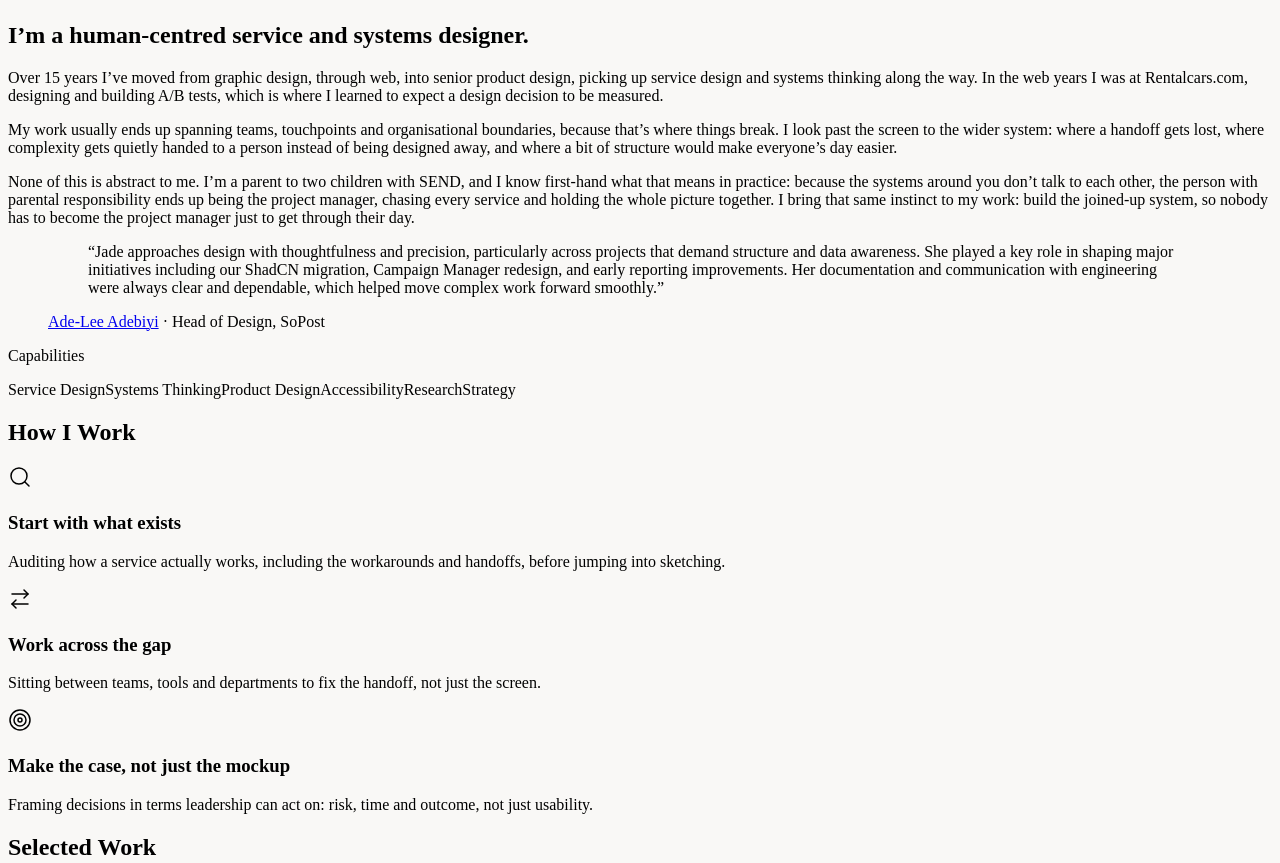
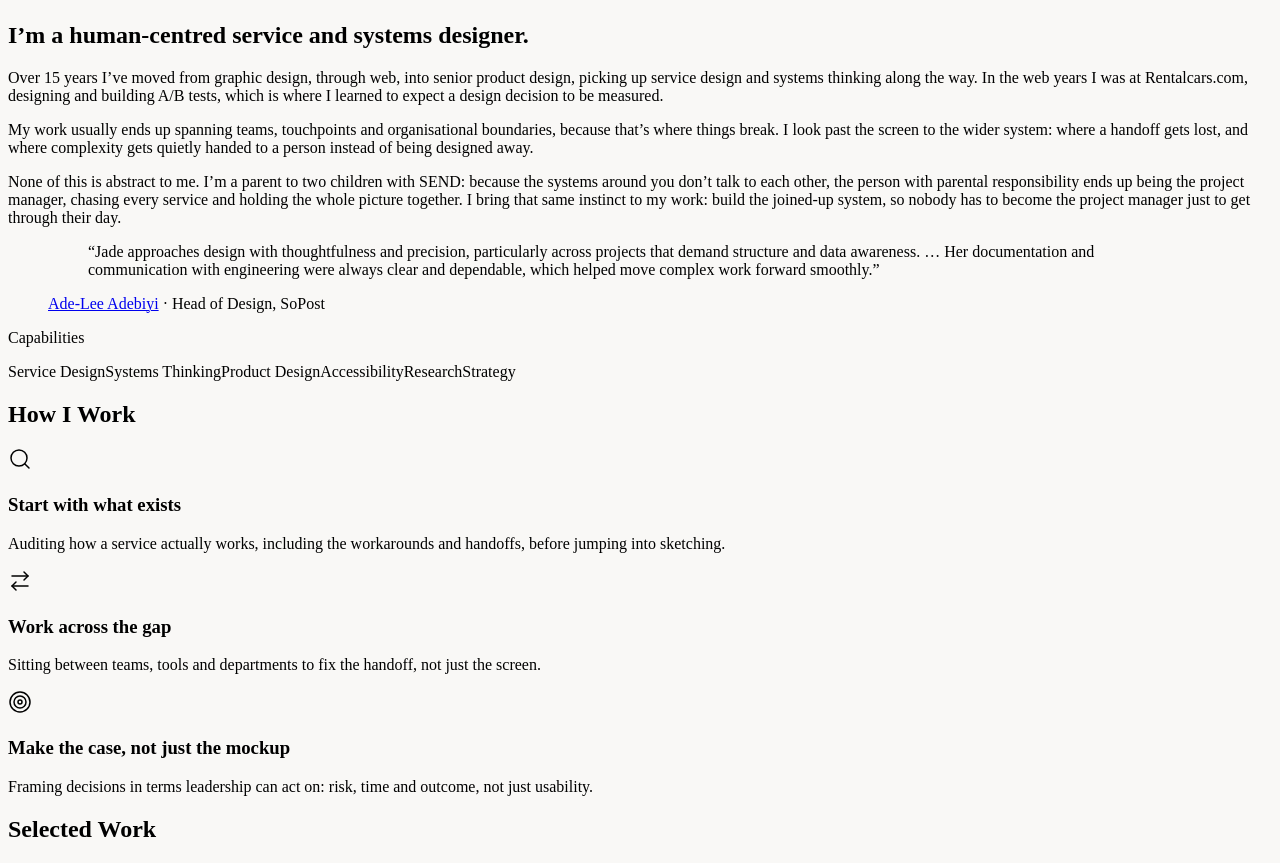
Before and after one commit to jadeparrish/portfolio, a Next.js app: page / in a window 1280 px wide. Shown: the part 1525-2388 px from the top of the page. Built offline with nearby package versions, Linux system fonts and the light colour scheme.

Commit message:
Refactor text for clarity and conciseness
Removed redundant phrases and improved clarity in the text.

```diff
--- a/app/page.js
+++ b/app/page.js
@@ -194,14 +194,13 @@ export default function PortfolioHomepage() {
                 <p>
                   My work usually ends up spanning teams, touchpoints and organisational
                   boundaries, because that&rsquo;s where things break. I look past
-                  the screen to the wider system: where a handoff gets lost, where
-                  complexity gets quietly handed to a person instead of being designed away,
-                  and where a bit of structure would make everyone&rsquo;s day easier.
+                  the screen to the wider system: where a handoff gets lost, and where
+                  complexity gets quietly handed to a person instead of being designed away.
                 </p>
                 <p>
                   None of this is abstract to me. I&rsquo;m a parent to two children with
-                  SEND, and I know first-hand what that means in practice: because the
-                  systems around you don&rsquo;t talk to each other, the person with
+                  SEND: because the systems around you don&rsquo;t talk to each other,
+                  the person with
                   parental responsibility ends up being the project manager,
                   chasing every service and holding the whole picture together. I bring
                   that same instinct to my work: build
@@ -216,9 +215,7 @@ export default function PortfolioHomepage() {
                     <>
                       Jade approaches design with thoughtfulness and precision,
                       particularly across projects that demand structure and data
-                      awareness. She played a key role in shaping major initiatives
-                      including our ShadCN migration, Campaign Manager redesign, and early
-                      reporting improvements. Her documentation and communication with
+                      awareness. &hellip; Her documentation and communication with
                       engineering were always clear and dependable, which helped move
                       complex work forward smoothly.
                     </>
```
